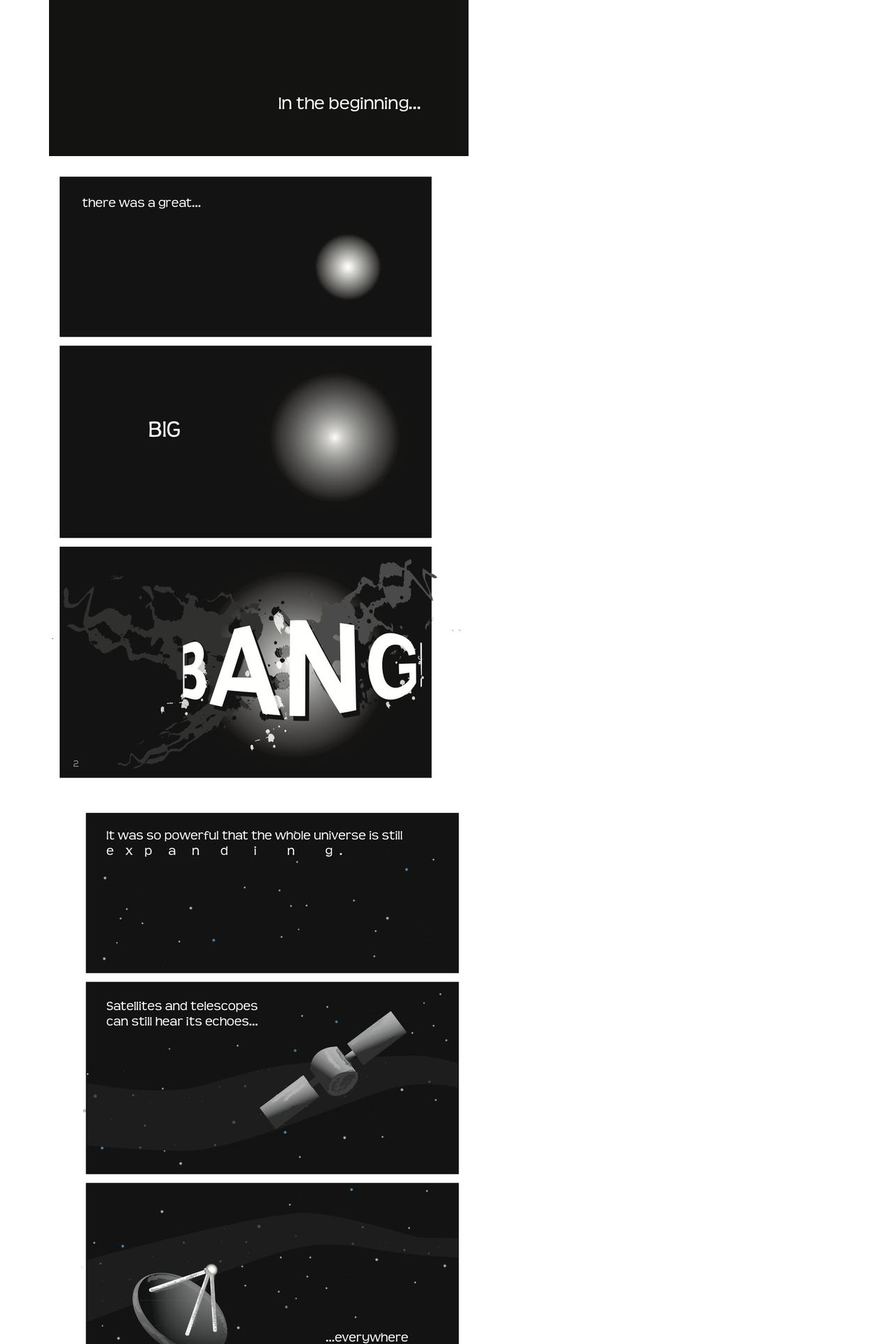
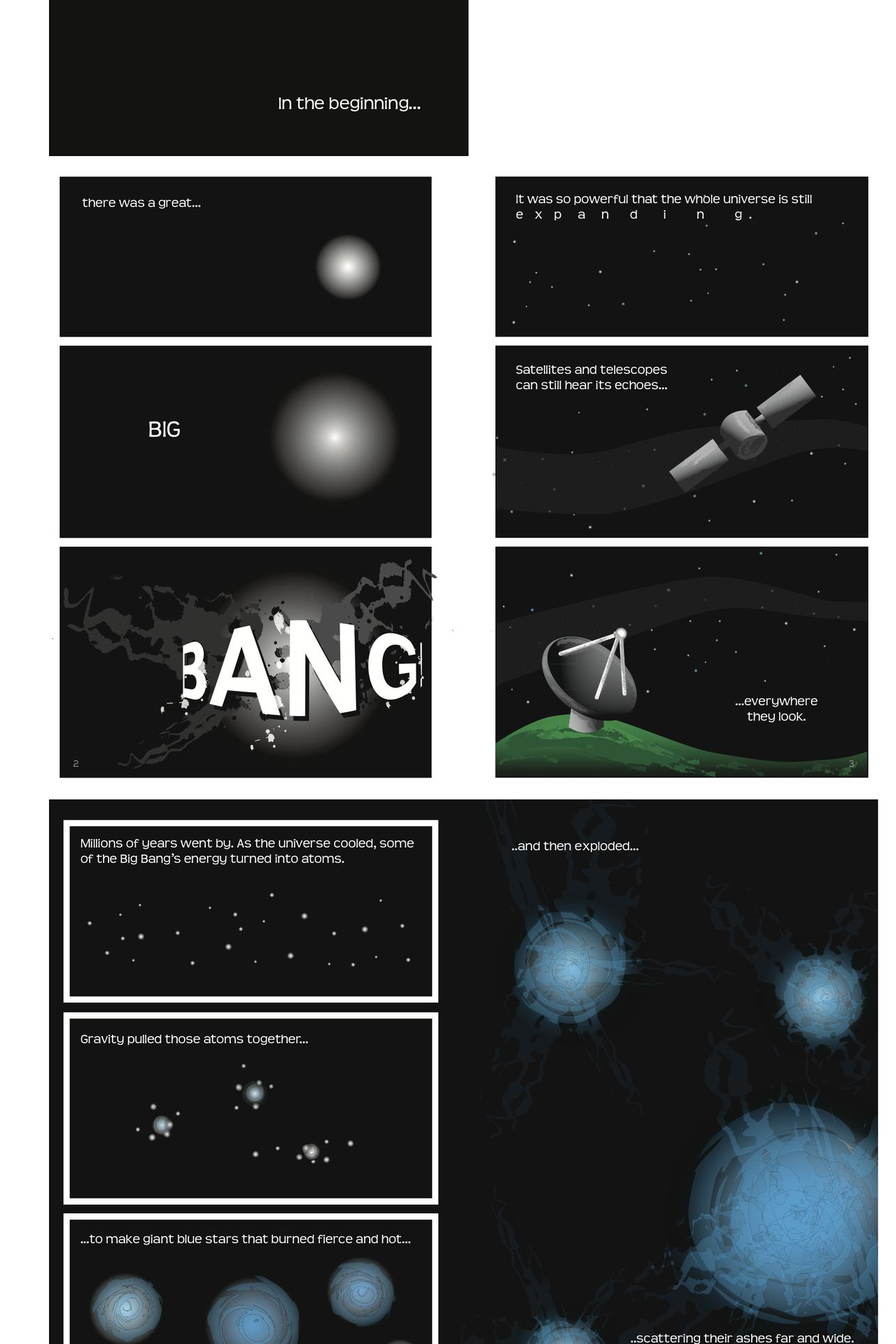
Before and after one commit to gvwilson/sensibleadventures, a Jekyll site: the page built from and-then.html, in a window 1280 px wide. Shown: the part 1353-3273 px from the top of the page at 70% size. Built offline with Jekyll 4.4.1, drawn with Linux system fonts in a browser that asks for light colours.

Commit message:
Better layout

```diff
--- a/and-then.html
+++ b/and-then.html
@@ -9,68 +9,138 @@
 
 <hr />
 
+<div class="row">
+  <div class="col-md-6">
     <p><img src="{{ site.root }}/files/and-then/005.jpg" /></p>
-
+  </div>
+  <div class="col-md-6">
+  </div>
+</div>
+<div class="row">
+  <div class="col-md-6">
     <p><img src="{{ site.root }}/files/and-then/006.jpg" /></p>
-
+  </div>
+  <div class="col-md-6">
     <p><img src="{{ site.root }}/files/and-then/007.jpg" /></p>
-
+  </div>
+</div>
+<div class="row">
+  <div class="col-md-6">
     <p><img src="{{ site.root }}/files/and-then/008.jpg" /></p>
-
+  </div>
+  <div class="col-md-6">
     <p><img src="{{ site.root }}/files/and-then/009.jpg" /></p>
-
+  </div>
+</div>
+<div class="row">
+  <div class="col-md-6">
     <p><img src="{{ site.root }}/files/and-then/010.jpg" /></p>
-
+  </div>
+  <div class="col-md-6">
     <p><img src="{{ site.root }}/files/and-then/011.jpg" /></p>
-
+  </div>
+</div>
+<div class="row">
+  <div class="col-md-6">
     <p><img src="{{ site.root }}/files/and-then/012.jpg" /></p>
-
+  </div>
+  <div class="col-md-6">
     <p><img src="{{ site.root }}/files/and-then/013.jpg" /></p>
-
+  </div>
+</div>
+<div class="row">
+  <div class="col-md-6">
     <p><img src="{{ site.root }}/files/and-then/014.jpg" /></p>
-
+  </div>
+  <div class="col-md-6">
     <p><img src="{{ site.root }}/files/and-then/015.jpg" /></p>
-
+  </div>
+</div>
+<div class="row">
+  <div class="col-md-6">
     <p><img src="{{ site.root }}/files/and-then/016.jpg" /></p>
-
+  </div>
+  <div class="col-md-6">
     <p><img src="{{ site.root }}/files/and-then/017.jpg" /></p>
-
+  </div>
+</div>
+<div class="row">
+  <div class="col-md-6">
     <p><img src="{{ site.root }}/files/and-then/018.jpg" /></p>
-
+  </div>
+  <div class="col-md-6">
     <p><img src="{{ site.root }}/files/and-then/019.jpg" /></p>
-
+  </div>
+</div>
+<div class="row">
+  <div class="col-md-6">
     <p><img src="{{ site.root }}/files/and-then/020.jpg" /></p>
-
+  </div>
+  <div class="col-md-6">
     <p><img src="{{ site.root }}/files/and-then/021.jpg" /></p>
-
+  </div>
+</div>
+<div class="row">
+  <div class="col-md-6">
     <p><img src="{{ site.root }}/files/and-then/022.jpg" /></p>
-
+  </div>
+  <div class="col-md-6">
     <p><img src="{{ site.root }}/files/and-then/023.jpg" /></p>
-
+  </div>
+</div>
+<div class="row">
+  <div class="col-md-6">
     <p><img src="{{ site.root }}/files/and-then/024.jpg" /></p>
-
+  </div>
+  <div class="col-md-6">
     <p><img src="{{ site.root }}/files/and-then/025.jpg" /></p>
-
+  </div>
+</div>
+<div class="row">
+  <div class="col-md-6">
     <p><img src="{{ site.root }}/files/and-then/026.jpg" /></p>
-
+  </div>
+  <div class="col-md-6">
     <p><img src="{{ site.root }}/files/and-then/027.jpg" /></p>
-
+  </div>
+</div>
+<div class="row">
+  <div class="col-md-6">
     <p><img src="{{ site.root }}/files/and-then/028.jpg" /></p>
-
+  </div>
+  <div class="col-md-6">
     <p><img src="{{ site.root }}/files/and-then/029.jpg" /></p>
-
+  </div>
+</div>
+<div class="row">
+  <div class="col-md-6">
     <p><img src="{{ site.root }}/files/and-then/030.jpg" /></p>
-
+  </div>
+  <div class="col-md-6">
     <p><img src="{{ site.root }}/files/and-then/031.jpg" /></p>
-
+  </div>
+</div>
+<div class="row">
+  <div class="col-md-6">
     <p><img src="{{ site.root }}/files/and-then/032.jpg" /></p>
-
+  </div>
+  <div class="col-md-6">
     <p><img src="{{ site.root }}/files/and-then/033.jpg" /></p>
-
+  </div>
+</div>
+<div class="row">
+  <div class="col-md-6">
     <p><img src="{{ site.root }}/files/and-then/034.jpg" /></p>
-
+  </div>
+  <div class="col-md-6">
     <p><img src="{{ site.root }}/files/and-then/035.jpg" /></p>
-
+  </div>
+</div>
+<div class="row">
+  <div class="col-md-6">
     <p><img src="{{ site.root }}/files/and-then/036.jpg" /></p>
-
+  </div>
+  <div class="col-md-6">
     <p><img src="{{ site.root }}/files/and-then/037.jpg" /></p>
+  </div>
+</div>
```
Lines whose indentation alone changed are shown as unchanged.
